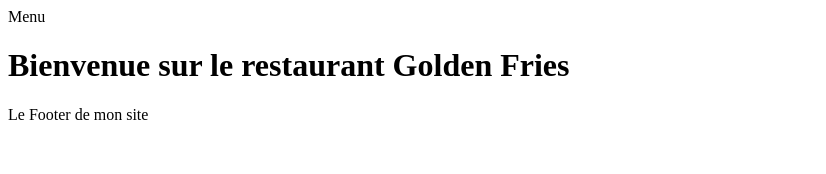
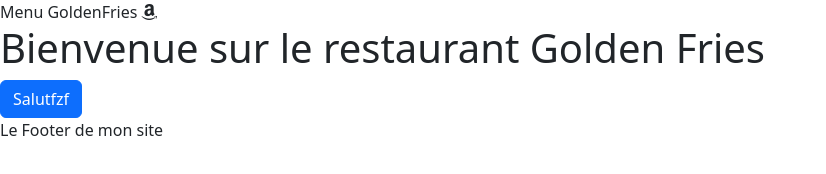
Before and after one commit to AhmedForeach/Golden-fries-Front, a website with bundled scripts: page index.html in a window 1280 px wide. Shown: the whole page, without its empty margins (0-826 px from the left). Built offline with nearby package versions, Linux system fonts and the light colour scheme; files whose address does not match are found by name.

Commit message:
Ajout Bootstrap

```diff
--- a/index.html
+++ b/index.html
@@ -3,10 +3,12 @@
 <head>
     <meta charset="UTF-8">
     <meta name="viewport" content="width=device-width, initial-scale=1.0">
+    <link rel="stylesheet" href="node_modules/bootstrap/dist/css/bootstrap.min.css"/>
+    <link rel="stylesheet" href="https://cdn.jsdelivr.net/npm/bootstrap-icons@1.11.3/font/bootstrap-icons.min.css">
     <title>Document</title>
 </head>
 <body>
-    <header> Menu</header>
+    <header> Menu GoldenFries <i class="bi bi-amazon"></i></header>
     <main id="main-page">
 
         <!--Contenu de la page -->
@@ -16,5 +18,6 @@
     <footer>Le Footer de mon site</footer>
 
     <script type="module" src="Router/router.js"></script>
+    <script src="node_modules/bootstrap/dist/js/bootstrap.bundle.min.js"></script>
 </body>
 </html>
--- a/pages/home.html
+++ b/pages/home.html
@@ -1 +1,3 @@
 <h1>Bienvenue sur le restaurant Golden Fries</h1>
+
+<button class="btn btn-primary">Salutfzf</button>
```
Also changed, not shown: package.json (added, +7 -0 lines), .package-lock.json (added), 2 other files.
